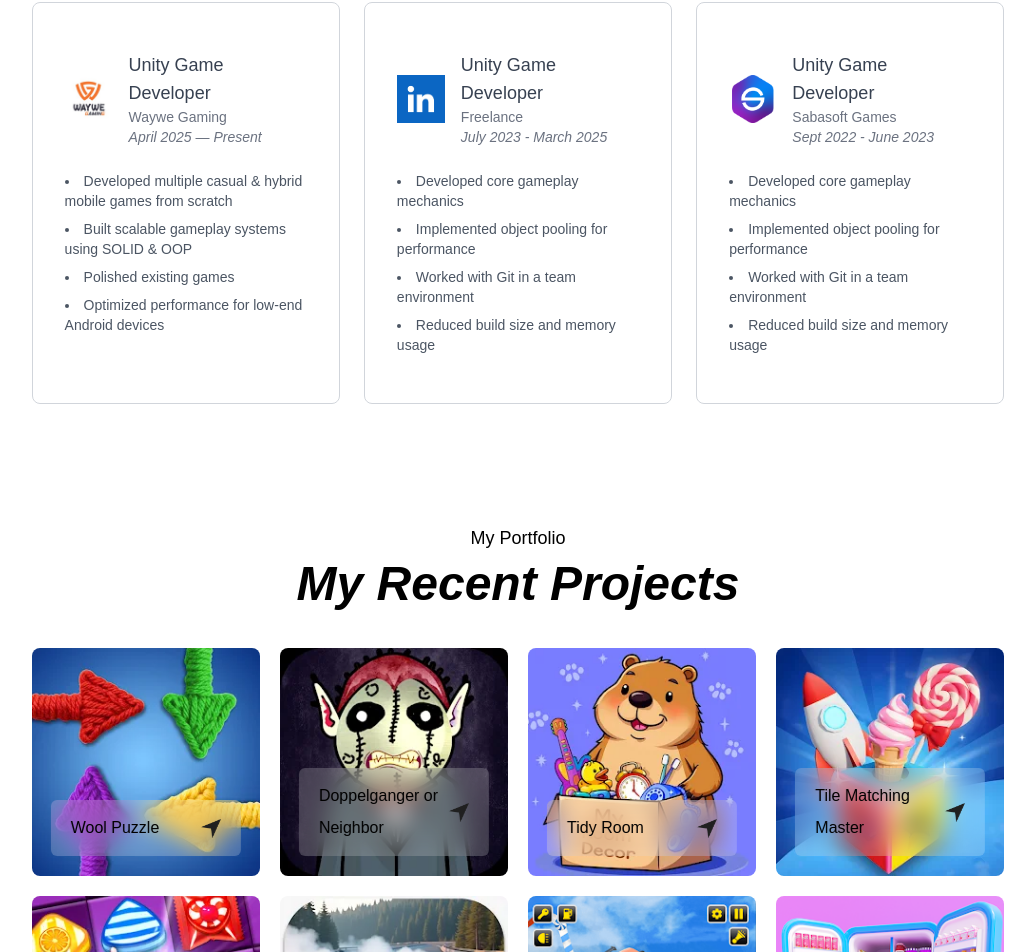
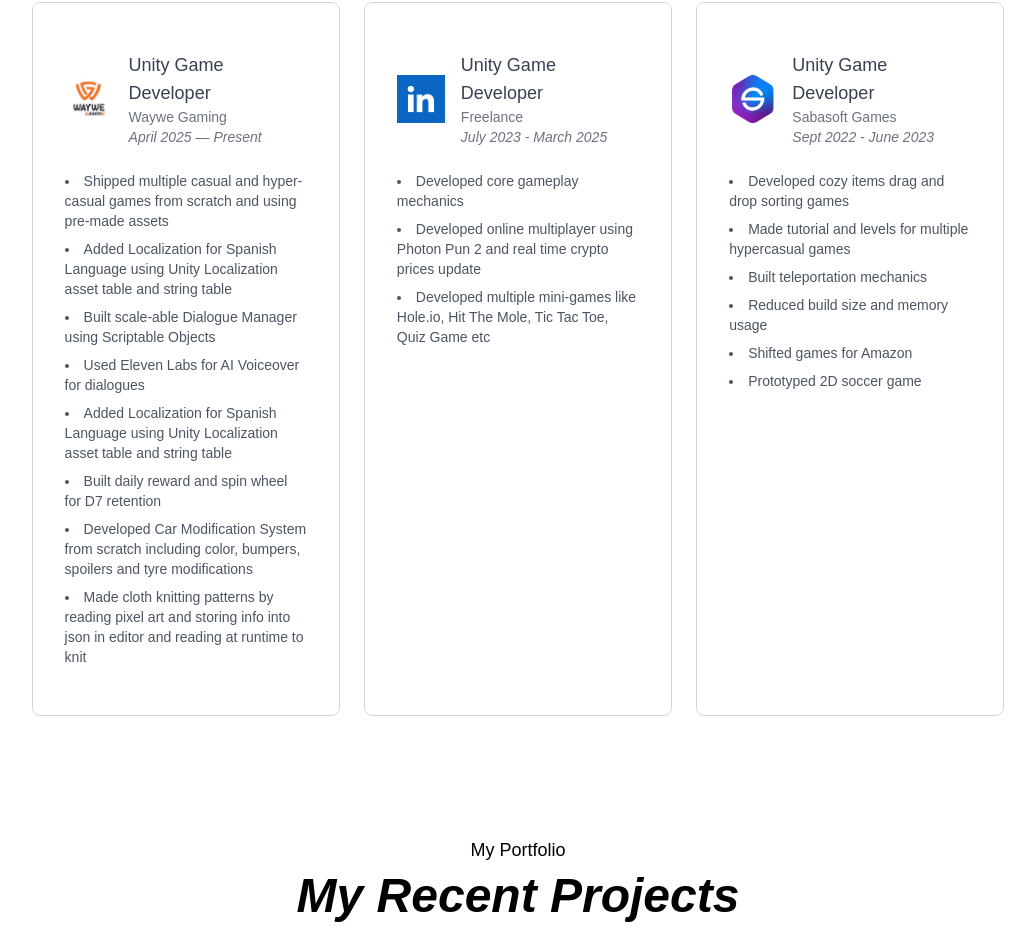
Before and after one commit to shah-unity-dev/portfolio, a React (Vite) app: page / in a window 1280 px wide. Shown: the part 1756-2708 px from the top of the page, without its empty margins (122-1157 px from the left). Built offline with nearby package versions, Linux system fonts and the light colour scheme; a web font is replaced by a local one.

Commit message:
bullet point update

```diff
--- a/src/components/Experience.jsx
+++ b/src/components/Experience.jsx
@@ -7,10 +7,14 @@ export default function Experience() {
             logo: './assets/waywe-gaming.jpg',
             duration: 'April 2025 — Present',
             achievements: [
-                'Developed multiple casual & hybrid mobile games from scratch',
-                'Built scalable gameplay systems using SOLID & OOP',
-                'Polished existing games',
-                'Optimized performance for low-end Android devices'
+                'Shipped multiple casual and hyper-casual games from scratch and using pre-made assets',
+                'Added Localization for Spanish Language using Unity Localization asset table and string table',
+                'Built scale-able Dialogue Manager using Scriptable Objects',
+                'Used Eleven Labs for AI Voiceover for dialogues',
+                'Added Localization for Spanish Language using Unity Localization asset table and string table',
+                'Built daily reward and spin wheel for D7 retention',
+                'Developed Car Modification System from scratch including color, bumpers, spoilers and tyre modifications',
+                'Made cloth knitting patterns by reading pixel art and storing info into json in editor and reading at runtime to knit'
             ]
         },
 
@@ -21,9 +25,8 @@ export default function Experience() {
             duration: 'July 2023 - March 2025',
             achievements: [
                 'Developed core gameplay mechanics',
-                'Implemented object pooling for performance',
-                'Worked with Git in a team environment',
-                'Reduced build size and memory usage'
+                'Developed online multiplayer using Photon Pun 2 and real time crypto prices update',
+                'Developed multiple mini-games like Hole.io, Hit The Mole, Tic Tac Toe, Quiz Game etc'
             ]
         },
         {
@@ -32,10 +35,12 @@ export default function Experience() {
             logo: './assets/sabasoft-logo.png',
             duration: 'Sept 2022 - June 2023',
             achievements: [
-                'Developed core gameplay mechanics',
-                'Implemented object pooling for performance',
-                'Worked with Git in a team environment',
-                'Reduced build size and memory usage'
+                'Developed cozy items drag and drop sorting games',
+                'Made tutorial and levels for multiple hypercasual games',
+                'Built teleportation mechanics',
+                'Reduced build size and memory usage',
+                'Shifted games for Amazon',
+                'Prototyped 2D soccer game'
             ]
         }
     ];
```
